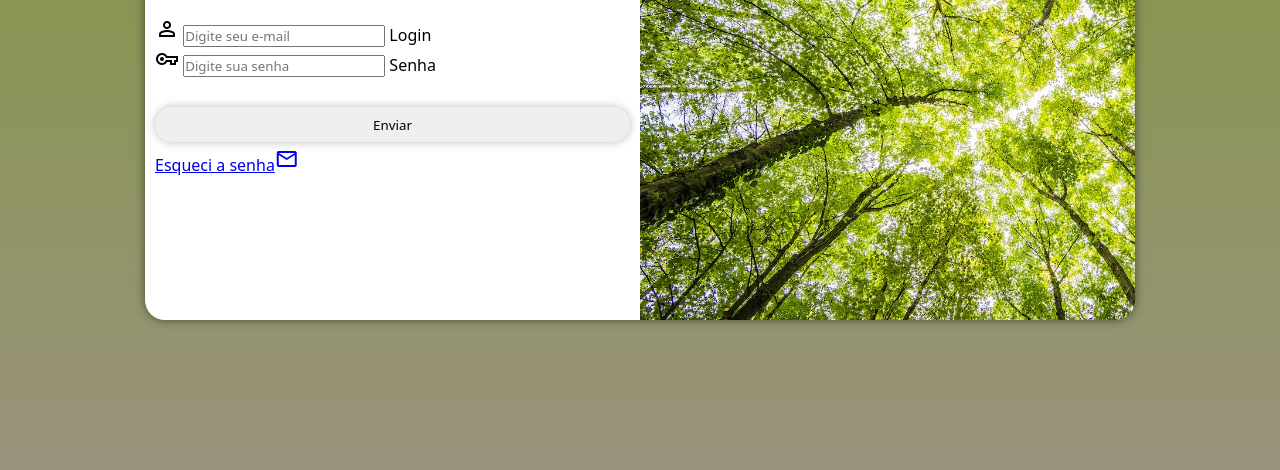
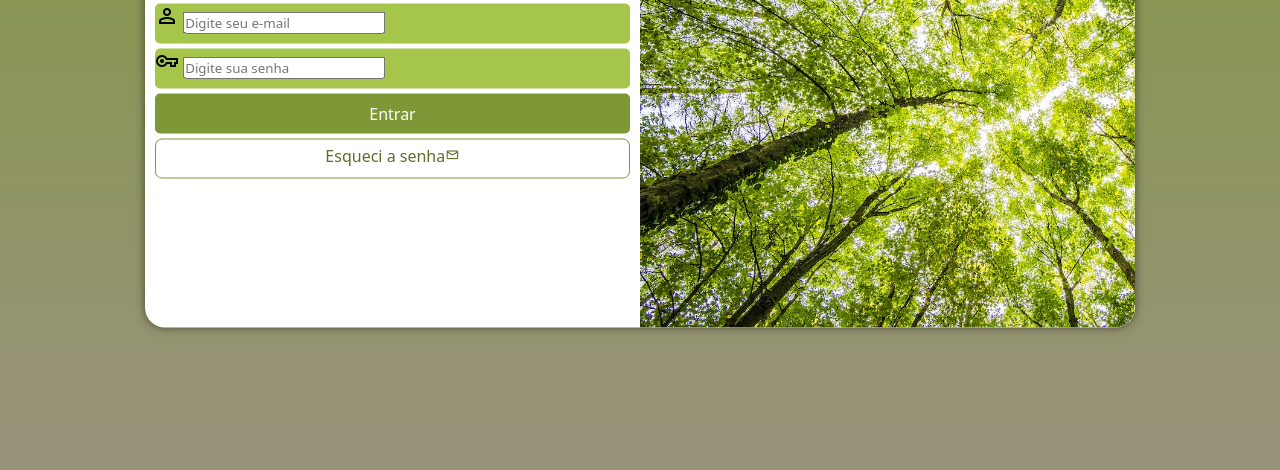
Before and after one commit to pedropadilhan/projeto-login, a plain HTML site: page index.html in a window 1280 px wide. Shown: the part 330-800 px from the top of the page. Drawn offline with nearby package versions, Linux system fonts and the light colour scheme.

Commit message:
nova formatação formulario

```diff
--- a/estilos/style.css
+++ b/estilos/style.css
@@ -40,7 +40,7 @@ section#login {
 
     background-color: white;
     width: 300px;
-    height: 500px;
+    height: 515px;
     border-radius: 20px;
     box-shadow: 0px 0px 10px rgba(0, 0, 0, 0.514);
 }
@@ -56,31 +56,62 @@ section#login>div#formulario {
     display: block;
     padding: 10px;
 }
-div#formulario h1{
+
+div#formulario > h1 {
     text-align: center;
     padding: 10px;
 }
 
-section#login>div#formulario form {
-    display: flex;
-    flex-direction: column;
+form > div.campo{
+    background-color: #a5c54b;
+    height: 40px;
+    border-radius: 5px;
+    margin: 5px 0px;
 }
 
-/* section#login > div#formulario > form > input {
-    background-color: #85968871;
-    margin-top: 10px;
-    height: 35px;
-    border: none;
-} */
-
-section#login>div#formulario>form>button {
-    border: none;
-    border-radius: 10px;
-    margin-top: 10px;
-    height: 35px;
+div#formulario > p {
+    font-size: 0.9em;
 }
 
-section#login>div#formulario>form>button#enviar {
-    border-radius: 30px;
-    box-shadow: 0px 0px 10px rgba(0, 0, 0, 0.267);
+div.campo label{
+    display: none;
 }
+
+form > input[type=submit]{
+    display: block;
+    font-size: 1em;
+    width: 100%;
+    height: 40px;
+    background-color: var(--cor2);
+    color: white;
+    border: none;
+    border-radius: 5px;
+    cursor: pointer;
+}
+
+form > input[type=submit]:hover{
+    background-color: #5c6e29;
+}
+
+form > a.esqueci{
+    display: block;
+    text-align: center;
+    font-size: 1em;
+    width: 100%;
+    height: 40px;
+    padding-top: 5px;
+    margin-top: 5px;
+    background-color: white;
+    color: #5c6e29;
+    border: 1px solid #7e9737 ;
+    border-radius: 7px;
+    text-decoration: none;
+}
+
+form > a.esqueci:hover{
+    background-color: #a5c54b;
+}
+
+form > a.esqueci > span{
+    font-size: 0.9em;
+}
--- a/index.html
+++ b/index.html
@@ -37,8 +37,8 @@
                         <label for="isenha">Senha</label>
                     </div>
 
-                    <button type="submit" id="enviar">Enviar</button>
-                    <a href="esqueci.html">
+                    <input type="submit" value="Entrar">
+                    <a href="esqueci.html" class="esqueci">
                         Esqueci a senha<span class="material-symbols-outlined">mail</span>
                         </a>
                 </form>
```
